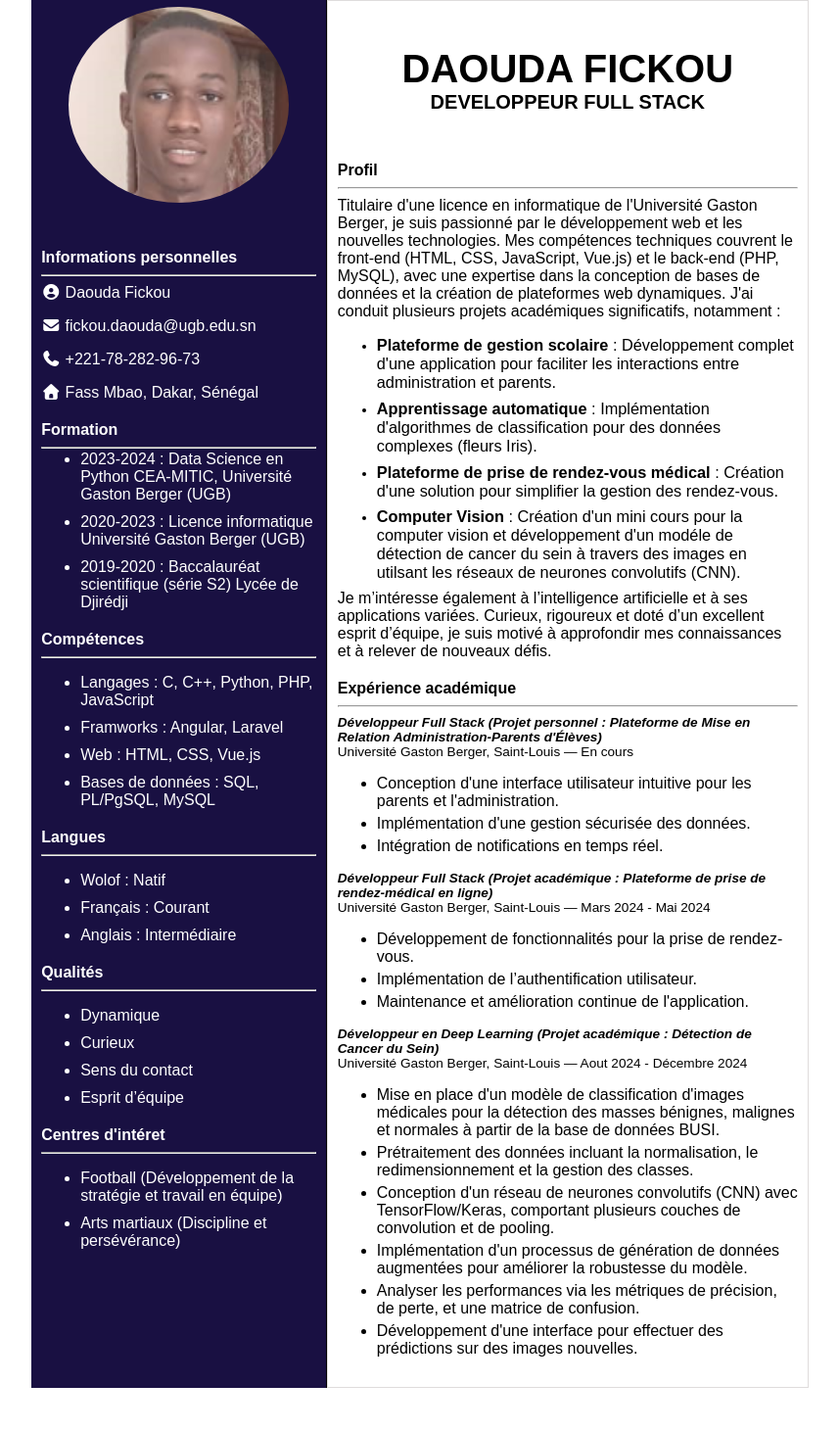
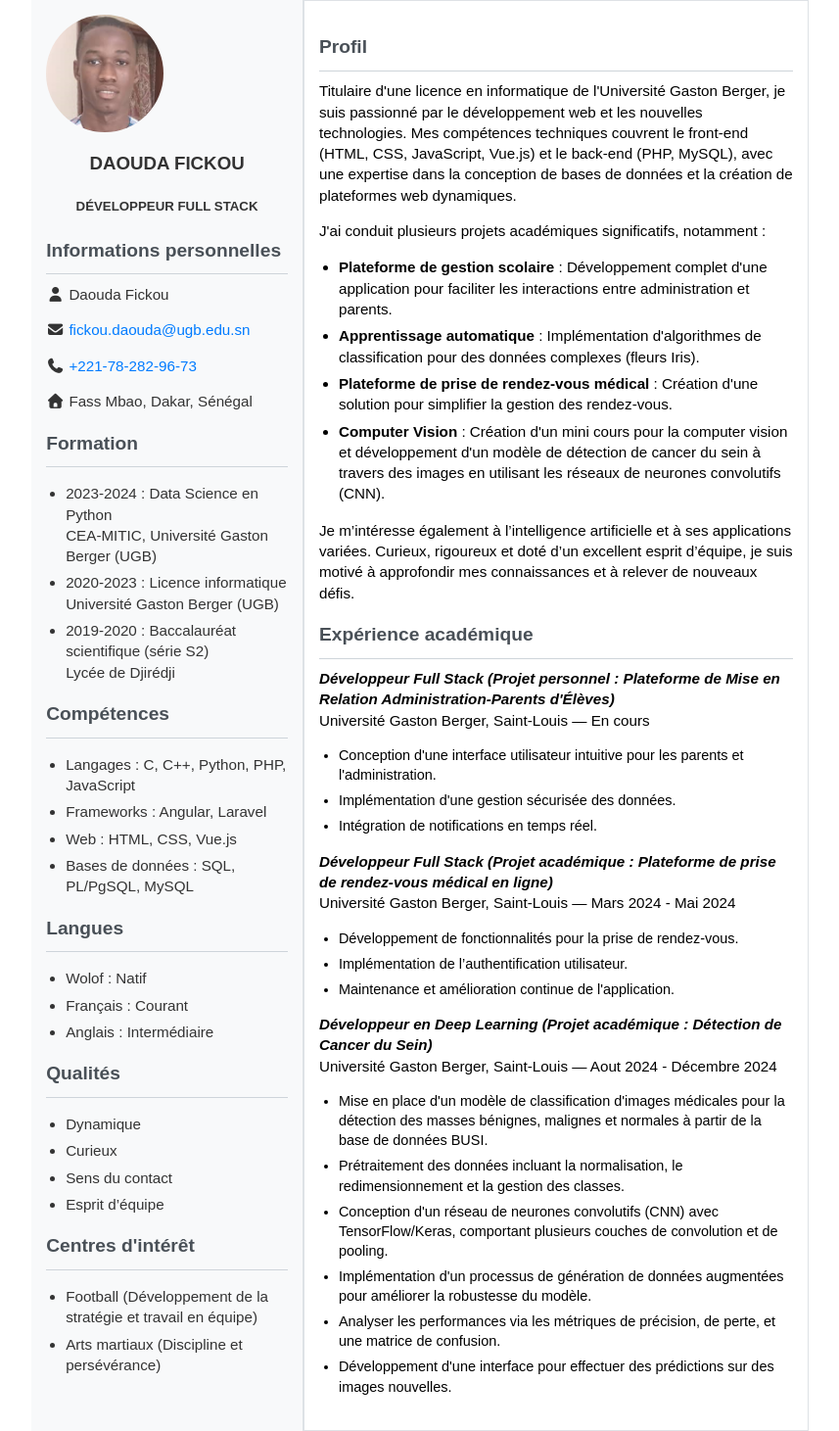
Before and after one commit to fickou/fickou-cv, a plain HTML site: page index.html in a window 1280 px wide. Shown: the whole page at 98% size, without its empty margins (211-1068 px from the left). Before the commit the page ends 1417 px from the top, so only its background shows below. Drawn offline with Linux system fonts and the light colour scheme.

Commit message:
Mis à jour du cv

```diff
--- a/index.html
+++ b/index.html
@@ -1,5 +1,6 @@
 <!DOCTYPE html>
 <html>
+
 <head>
     <meta charset="utf-8">
     <meta name="viewport" content="width=device-width, initial-scale=1">
@@ -10,276 +11,446 @@
 			size: A4;
 			margin: 20mm;
 		}
+
 		body {
 			margin: 0;
 			padding: 0;
 			font-family: Arial, sans-serif;
+			line-height: 1.4;
 		}
+
 		.container {
 			width: 100%;
-            max-width: 210mm; /* A4 width */
+			max-width: 210mm;
+			/* A4 width */
 			margin: auto;
+			box-sizing: border-box;
+			display: flex;
+			flex-direction: row;
+			flex-wrap: nowrap;
+		}
 
-            box-sizing: border-box;
+		.header-wrapper {
+			text-align: center;
+			align-items: center;
+			margin-bottom: 1em;
+
 		}
-        .entete {
-            background-color: white;
-            display: flex;
-            width: 100%;
-            height: 130px;
-            box-sizing: border-box;
-            padding: 10px;
-			margin-bottom: 1.5em;
-        }
+
 		.photo {
-			margin-left: auto;
-			margin-right: auto;
-			margin-top: -1%;
-            width: 80%;
-			height: 200px;
+			flex-grow: 1;
 			border-radius: 50%;
 			overflow: hidden;
-			margin-bottom: 2.9em;
 		}
+
 		img {
 			width: 100%;
 			height: auto;
 			display: block;
 		}
+
 		.ent_droite {
 			flex-grow: 1;
-            height: 110px;
-            display: block;
-            align-items: center;
-            justify-content: center;
-            color: black;
-            text-align: center
+			text-align: center;
 		}
-		h1{
-			font-size: 250%;
-			margin-bottom: -3%;
+
+		h1 {
+			font-size: 2em; /* Desktop size for print */
+			margin-bottom: 0.2em;
 		}
-		a{
+
+		h4 {
+			font-size: 1.1em; /* Desktop size for print */
+			margin-top: 0.2em;
+			font-weight: normal;
+		}
+
+		a {
 			text-decoration: none;
-			color: white;
+			color: #007bff;
 		}
-		a:hover{
-			color: chocolate;
+
+		a:hover {
+			color: #0056b3;
 		}
+
 		.contenu {
 			display: flex;
-            flex-wrap: wrap;
+			flex-direction: row; /* Force row layout for print */
+			flex-wrap: nowrap; /* Prevent wrapping */
 		}
-        .gauche, .droite {
+
+		.gauche,
+		.droite {
 			box-sizing: border-box;
-            padding: 10px;
+			padding: 15px;
 		}
+
 		.gauche {
-            background-color: rgb(25, 16, 66);
-            width: 38%;
-            border-right: 1px solid black;
-			color: white;
+			background-color: #f8f9fa;
+			color: #333;
+			width: 35%; /* Desktop width for print */
+			border-right: 1px solid #dee2e6;
 		}
+
 		.droite {
-            width: 62%;
-			border: 0.1em solid rgb(223, 220, 220);
+			width: 65%; /* Desktop width for print */
 		}
+
 		.element {
-            margin-bottom: 20px;
+			margin-bottom: 1.2em;
 		}
-        .titre, .titre2 {
-            font-size: 100%;
-            margin-bottom: 0px;
+
+		.titre,
+		.titre2 {
+			font-size: 1.2em;
+			margin-bottom: 0.5em;
+			color: #495057;
 		}
+
 		.titre2 {
+			margin-top: 1em;
+		}
+
+		hr {
+			border: none;
+			height: 1px;
+			background-color: #ced4da;
+			margin: 0.6em 0;
+		}
+
+		ul {
+			list-style-type: disc;
+			padding-left: 20px;
+		}
+
+		li {
+			font-size: 0.95em;
+			margin-bottom: 0.4em;
+		}
+
+		p {
+			font-size: 0.95em;
 			margin-top: 0;
 		}
-        input[type=button] {
-            border-radius: 50%;
-            width: 5%;
-            height: 15px;
-            border: none;
+
+		.email {
+			word-wrap: break-word;
 		}
-		h4{
-			margin-bottom: -4%;
-			margin-top: 3%;
-			font-size: 125%;
+
+		.experience {
+			font-size: 0.95em;
 		}
-        li {
-            font-size: 85%;
-			margin-bottom: -4%;
+
+		/* Styles spécifiques pour l'impression */
+		@media print {
+			body {
+				font-size: 12pt; /* Adjust base font size for print if needed */
 			}
-        p{
-        	margin-top: 0px;
+
+			.container {
+				display: flex !important;
+				flex-direction: row !important;
+				flex-wrap: nowrap !important;
 			}
-        .email{
-        	width: 102%;
+
+			.header-wrapper {
+
+				align-items: center !important;
+				text-align: left !important;
 			}
-		.experience{
-			font-size: 85%;
+
+			h1 {
+				font-size: 2em !important;
+				text-align: left !important;
+			}
+
+			h4 {
+				font-size: 1.1em !important;
+				text-align: left !important;
+			}
+
+			.gauche {
+				width: 35% !important;
+				border-right: 1px solid #000 !important; /* Use black for print border */
+			}
+
+			.droite {
+				width: 65% !important;
+			}
+
+			/* Vous pouvez ajuster d'autres styles spécifiques à l'impression ici */
+		}
+
+		/* Styles pour l'affichage à l'écran (mobile first) */
+		@media screen {
+			.container {
+				flex-direction: column; /* Stack on smaller screens */
+			}
+
+			.header-wrapper {
+				flex-direction: column;
+				align-items: center;
+				text-align: center;
+			}
+
+			.photo {
+				width: 80px;
+				height: 80px;
+				margin-right: 0;
+				margin-bottom: 0.5em;
+			}
+
+			h1 {
+				font-size: 1.5em;
+				text-align: center;
+			}
+
+			h4 {
+				font-size: 1.1em;
+				text-align: center;
+			}
+
+			.contenu {
+				flex-direction: column;
+			}
+
+			.gauche {
+				width: 100%;
+				border-right: none;
+				margin-bottom: 1em;
+			}
+
+			.droite {
+				width: 100%;
+				border: 1px solid #dee2e6;
+			}
+		}
+
+		/* Media query for screens larger than 768px (desktop) */
+		@media (min-width: 769px) {
+			.container {
+				flex-direction: row;
+			}
+
+			.header-wrapper {
+				flex-direction: row;
+				align-items: center;
+				text-align: left;
+			}
+
+			.photo {
+				width: 120px;
+				height: 120px;
+				margin-right: 20px;
+				margin-bottom: 0;
+			}
+
+			h1 {
+				font-size: 2em;
+				text-align: left;
+			}
+
+			h4 {
+				font-size: 1.1em;
+				text-align: left;
+			}
+
+			.contenu {
+				flex-direction: row;
+				flex-wrap: nowrap;
+			}
+
+			.gauche {
+				width: 35%;
+				border-right: 1px solid #dee2e6;
+				margin-bottom: 0;
+			}
+
+			.droite {
+				width: 65%;
+			}
 		}
 	</style>
 </head>
+
 <body>
     <div class="container">
         <div class="contenu">
             <div class="gauche">
+                <div class="header-wrapper">
                     <div class="photo">
-						<img src="identite.png">
+                        <img src="identite.png" alt="Photo de Daouda Fickou">
+                    </div>
+                    <div class="ent_droite">
+                        <h3>
+                            <strong>DAOUDA</strong> FICKOU
+                        </h3>
+                        <h5>DÉVELOPPEUR FULL STACK</h5>
+                    </div>
+                </div>
+
+                <div class="element">
+                    <p class="titre">
+                        <strong>Informations personnelles</strong>
+                    </p>
+                    <hr>
+                    <p><i class="fas fa-user"></i> Daouda Fickou</p>
+                    <p class="email"><i class="fas fa-envelope"></i>
+                        <a href="mailto:fickou.daouda@ugb.edu.sn">fickou.daouda@ugb.edu.sn</a>
+                    </p>
+                    <p><i class="fas fa-phone"></i><a href="tel:+221-78-282-96-73"> +221-78-282-96-73</a></p>
+                    <p><i class="fas fa-home"></i> Fass Mbao, Dakar, Sénégal</p>
                 </div>
                 <div class="element">
-						<p class="titre"><strong>Informations personnelles</strong></p>
-						<hr>
-						<p><i class="fas fa-user-circle"></i> Daouda Fickou</p>
-						<p class="email"><i class="fas fa-envelope"></i> <a href="mailto:fickou.daouda@ugb.edu.sn">fickou.daouda@ugb.edu.sn</a></p>
-						<p><i class="fas fa-phone"></i><a href="tel:+221-78-282-96-73"> +221-78-282-96-73</a></p>
-						<p><i class="fas fa-home"></i> Fass Mbao, Dakar, Sénégal </p>
-					</div>
-					<div class="element">
-						<p class="titre2"><strong>Formation</strong></p>
-						<hr style="margin-bottom: -5%;">
-						<ul>
-							<li style="margin-bottom: 10px; font-size: 1.0em;">
-								2023-2024 : Data Science en Python
-								CEA-MITIC, Université Gaston Berger (UGB)
-							</li>
-							<li style="margin-bottom: 10px; font-size: 1.0em;">
-								2020-2023 : Licence informatique
-								Université Gaston Berger (UGB)
-							</li>
-
-							<li style="margin-bottom: 10px; font-size: 1.0em;">
-								2019-2020 : Baccalauréat scientifique (série S2)
-								Lycée de Djirédji
-							</li>
-
-						</ul>
-
-					</div>
-					<div class="element">
-						<p class="titre"><strong>Compétences</strong></p>
+                    <p class="titre2">
+                        <strong>Formation</strong>
+                    </p>
                     <hr>
                     <ul>
-							<li style="margin-bottom: 10px; font-size: 1.0em;">Langages : C, C++, Python, PHP, JavaScript</li>
-							<li style="margin-bottom: 10px; font-size: 1.0em;">Framworks : Angular, Laravel</li>
-							<li style="margin-bottom: 10px; font-size: 1.0em;">Web : HTML, CSS, Vue.js</li>
-							<li style="margin-bottom: 10px; font-size: 1.0em;">Bases de données : SQL, PL/PgSQL, MySQL</li>
+                        <li>2023-2024 : Data Science en Python <br> CEA-MITIC, Université Gaston Berger (UGB)</li>
+                        <li>2020-2023 : Licence informatique <br> Université Gaston Berger (UGB)</li>
+                        <li>2019-2020 : Baccalauréat scientifique (série S2) <br> Lycée de Djirédji</li>
                     </ul>
                 </div>
                 <div class="element">
-						<p class="titre"><strong>Langues</strong></p>
+                    <p class="titre">
+                        <strong>Compétences</strong>
+                    </p>
                     <hr>
                     <ul>
-							<li style="margin-bottom: 10px; font-size: 1.0em;">Wolof : Natif</li>
-							<li style="margin-bottom: 10px; font-size: 1.0em;">Français : Courant</li>
-							<li style="margin-bottom: 10px; font-size: 1.0em;">Anglais : Intermédiaire</li>
+                        <li>Langages : C, C++, Python, PHP, JavaScript</li>
+                        <li>Frameworks : Angular, Laravel</li>
+                        <li>Web : HTML, CSS, Vue.js</li>
+                        <li>Bases de données : SQL, PL/PgSQL, MySQL</li>
                     </ul>
                 </div>
                 <div class="element">
-						<p class="titre"><strong>Qualités</strong></p>
+                    <p class="titre">
+                        <strong>Langues</strong>
+                    </p>
                     <hr>
                     <ul>
-							<li style="margin-bottom: 10px; font-size: 1.0em;">Dynamique</li>
-							<li style="margin-bottom: 10px; font-size: 1.0em;">Curieux</li>
-							<li style="margin-bottom: 10px; font-size: 1.0em;">Sens du contact</li>
-							<li style="margin-bottom: 10px; font-size: 1.0em;">Esprit d’équipe</li>
+                        <li>Wolof : Natif</li>
+                        <li>Français : Courant</li>
+                        <li>Anglais : Intermédiaire</li>
                     </ul>
                 </div>
                 <div class="element">
-						<p class="titre"><strong>Centres d'intéret</strong></p>
+                    <p class="titre">
+                        <strong>Qualités</strong>
+                    </p>
                     <hr>
                     <ul>
-							<li style="margin-bottom: 10px; font-size: 1.0em;">Football (Développement de la stratégie et travail en équipe)</li>
-							<li style="margin-bottom: 10px; font-size: 1.0em;">Arts martiaux (Discipline et persévérance)</li>
+                        <li>Dynamique</li>
+                        <li>Curieux</li>
+                        <li>Sens du contact</li>
+                        <li>Esprit d’équipe</li>
                     </ul>
-
+                </div>
+                <div class="element">
+                    <p class="titre">
+                        <strong>Centres d'intérêt</strong>
+                    </p>
+                    <hr>
+                    <ul>
+                        <li>Football (Développement de la stratégie et travail en équipe)</li>
+                        <li>Arts martiaux (Discipline et persévérance)</li>
+                    </ul>
                 </div>
             </div>
             <div class="droite">
-					<div class="entete">
-						<div class="ent_droite">
-							<h1><strong>DAOUDA</strong>		FICKOU</h1>
-							<h4>DEVELOPPEUR FULL STACK</h4>
-						</div>
-					</div>
+
+
                 <div class="element">
-						<p class="titre2"><strong>Profil</strong></p>
+                    <p class="titre2">
+                        <strong>Profil</strong>
+                    </p>
                     <hr>
-						Titulaire d'une licence en informatique de l'Université Gaston Berger,
-						je suis passionné par le développement web et les nouvelles technologies.
+                    <p>
+                        Titulaire d'une licence en informatique de l'Université Gaston Berger, je suis passionné par le
+                        développement web et les nouvelles technologies.
                         Mes compétences techniques couvrent le front-end (HTML, CSS, JavaScript,
                         Vue.js) et le back-end (PHP, MySQL), avec une expertise dans la conception
                         de bases de données et la création de plateformes web dynamiques.
+                    </p>
 
+                    <p>
                         J'ai conduit plusieurs projets académiques significatifs, notamment :
+                    </p>
                     <ul>
                         <li>
-								<p style="margin-bottom: 25px; font-size: 1.2em;">
                             <strong>Plateforme de gestion scolaire</strong> : Développement complet d'une
                             application pour faciliter les interactions entre administration et parents.
-								</p>
                         </li>
                         <li>
-								<p style="margin-bottom: 25px; font-size: 1.2em;">
                             <strong>Apprentissage automatique</strong> : Implémentation d'algorithmes de classification
                             pour des données complexes (fleurs Iris).
-								</p>
                         </li>
                         <li>
-								<p style="margin-bottom: 25px; font-size: 1.2em;">
                             <strong>Plateforme de prise de rendez-vous médical</strong> : Création d'une solution pour
                             simplifier la gestion des rendez-vous.
-								</p>
                         </li>
                         <li>
-								<p style="margin-bottom: 25px; font-size: 1.2em;">
-									<strong>Computer Vision</strong> : Création d'un mini cours pour la computer vision et développement
-									d'un modéle de détection de cancer du sein à travers des images en utilsant les réseaux de neurones convolutifs (CNN).
-								</p>
+                            <strong>Computer Vision</strong> : Création d'un mini cours pour la computer vision et
+                            développement
+                            d'un modèle de détection de cancer du sein à travers des images en utilisant les
+                            réseaux de neurones convolutifs (CNN).
                         </li>
                     </ul>
 
+                    <p>
                         Je m’intéresse également à l’intelligence artificielle et à ses applications variées.
                         Curieux, rigoureux et doté d’un excellent esprit d’équipe, je suis motivé à approfondir
                         mes connaissances et à relever de nouveaux défis.
+                    </p>
                 </div>
                 <div class="element">
-						<p class="titre2"><strong>Expérience académique</strong></p>
+                    <p class="titre2">
+                        <strong>Expérience académique</strong>
+                    </p>
                     <hr>
-						<p class="experience">
-							<b><em>Développeur Full Stack (Projet personnel : Plateforme de Mise en Relation Administration-Parents d'Élèves)</em></b>
+                    <div class="experience">
+                        <b><em>Développeur Full Stack (Projet personnel : Plateforme de Mise en Relation
+                                Administration-Parents d'Élèves)</em></b>
                         <br>Université Gaston Berger, Saint-Louis — En cours
                         <ul>
-								<li style="margin-bottom: 5px; font-size: 1.0em;">Conception d'une interface utilisateur intuitive pour les parents et l'administration.</li>
-								<li style="margin-bottom: 5px; font-size: 1.0em;">Implémentation d'une gestion sécurisée des données.</li>
-								<li style="margin-bottom: 5px; font-size: 1.0em;">Intégration de notifications en temps réel.</li>
+                            <li>Conception d'une interface utilisateur intuitive pour les parents et l'administration.</li>
+                            <li>Implémentation d'une gestion sécurisée des données.</li>
+                            <li>Intégration de notifications en temps réel.</li>
                         </ul>
-						</p>
-						<p class="experience">
-							<b><em>Développeur Full Stack (Projet académique : Plateforme de prise de rendez-médical en ligne)</em></b>
+                    </div>
+                    <div class="experience">
+                        <b><em>Développeur Full Stack (Projet académique : Plateforme de prise de rendez-vous
+                                médical en ligne)</em></b>
                         <br>Université Gaston Berger, Saint-Louis — Mars 2024 - Mai 2024
                         <ul>
-								<li style="margin-bottom: 5px; font-size: 1.0em;">Développement de fonctionnalités pour la prise de rendez-vous.</li>
-								<li style="margin-bottom: 5px; font-size: 1.0em;">Implémentation de l’authentification utilisateur.</li>
-								<li style="margin-bottom: 5px; font-size: 1.0em;">Maintenance et amélioration continue de l'application.
-								</li>
+                            <li>Développement de fonctionnalités pour la prise de rendez-vous.</li>
+                            <li>Implémentation de l’authentification utilisateur.</li>
+                            <li>Maintenance et amélioration continue de l'application.</li>
                         </ul>
-						</p>
-						<p class="experience">
+                    </div>
+                    <div class="experience">
                         <b><em>Développeur en Deep Learning (Projet académique : Détection de Cancer du Sein)</em></b>
                         <br>Université Gaston Berger, Saint-Louis — Aout 2024 - Décembre 2024
                         <ul>
-								<li style="margin-bottom: 5px; font-size: 1.0em;">Mise en place d'un modèle de classification d'images médicales pour la détection des masses bénignes, malignes et normales à partir de la base de données BUSI.</li>
-								<li style="margin-bottom: 5px; font-size: 1.0em;">Prétraitement des données incluant la normalisation, le redimensionnement et la gestion des classes.</li>
-								<li style="margin-bottom: 5px; font-size: 1.0em;">Conception d'un réseau de neurones convolutifs (CNN) avec TensorFlow/Keras, comportant plusieurs couches de convolution et de pooling.</li>
-								<li style="margin-bottom: 5px; font-size: 1.0em;">Implémentation d'un processus de génération de données augmentées pour améliorer la robustesse du modèle.</li>
-								<li style="margin-bottom: 5px; font-size: 1.0em;">Analyser les performances via les métriques de précision, de perte, et une matrice de confusion.</li>
-								<li style="margin-bottom: 5px; font-size: 1.0em;">Développement d'une interface pour effectuer des prédictions sur des images nouvelles.</li>
+                            <li>Mise en place d'un modèle de classification d'images médicales pour la détection des
+                                masses bénignes, malignes et normales à partir de la base de données BUSI.</li>
+                            <li>Prétraitement des données incluant la normalisation, le redimensionnement et la gestion
+                                des classes.</li>
+                            <li>Conception d'un réseau de neurones convolutifs (CNN) avec TensorFlow/Keras,
+                                comportant plusieurs couches de convolution et de pooling.</li>
+                            <li>Implémentation d'un processus de génération de données augmentées pour améliorer la
+                                robustesse du modèle.</li>
+                            <li>Analyser les performances via les métriques de précision, de perte, et une matrice de
+                                confusion.</li>
+                            <li>Développement d'une interface pour effectuer des prédictions sur des images nouvelles.</li>
                         </ul>
-						</p>
+                    </div>
                 </div>
             </div>
         </div>
     </div>
 </body>
+
 </html>
```
Lines whose indentation alone changed are shown as unchanged.
